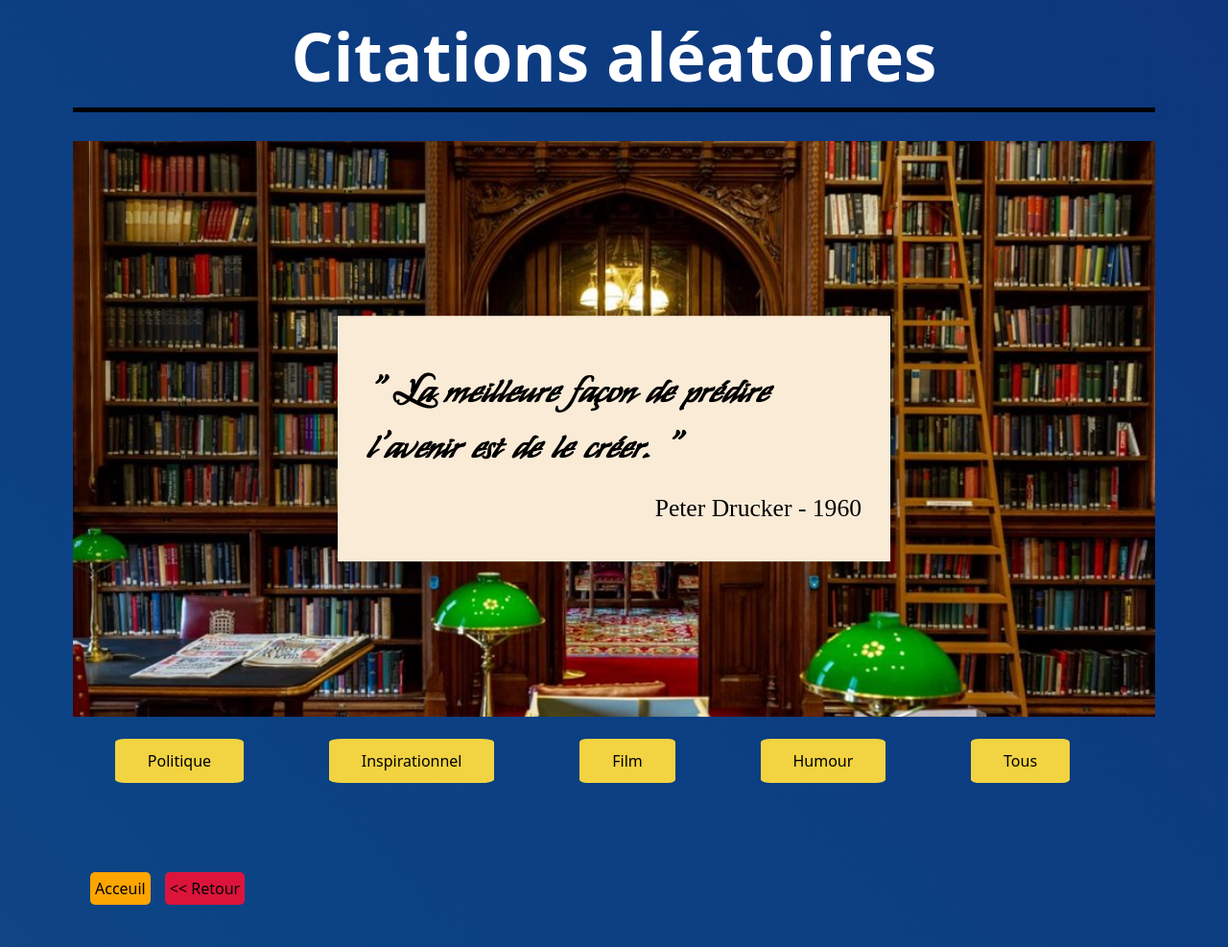
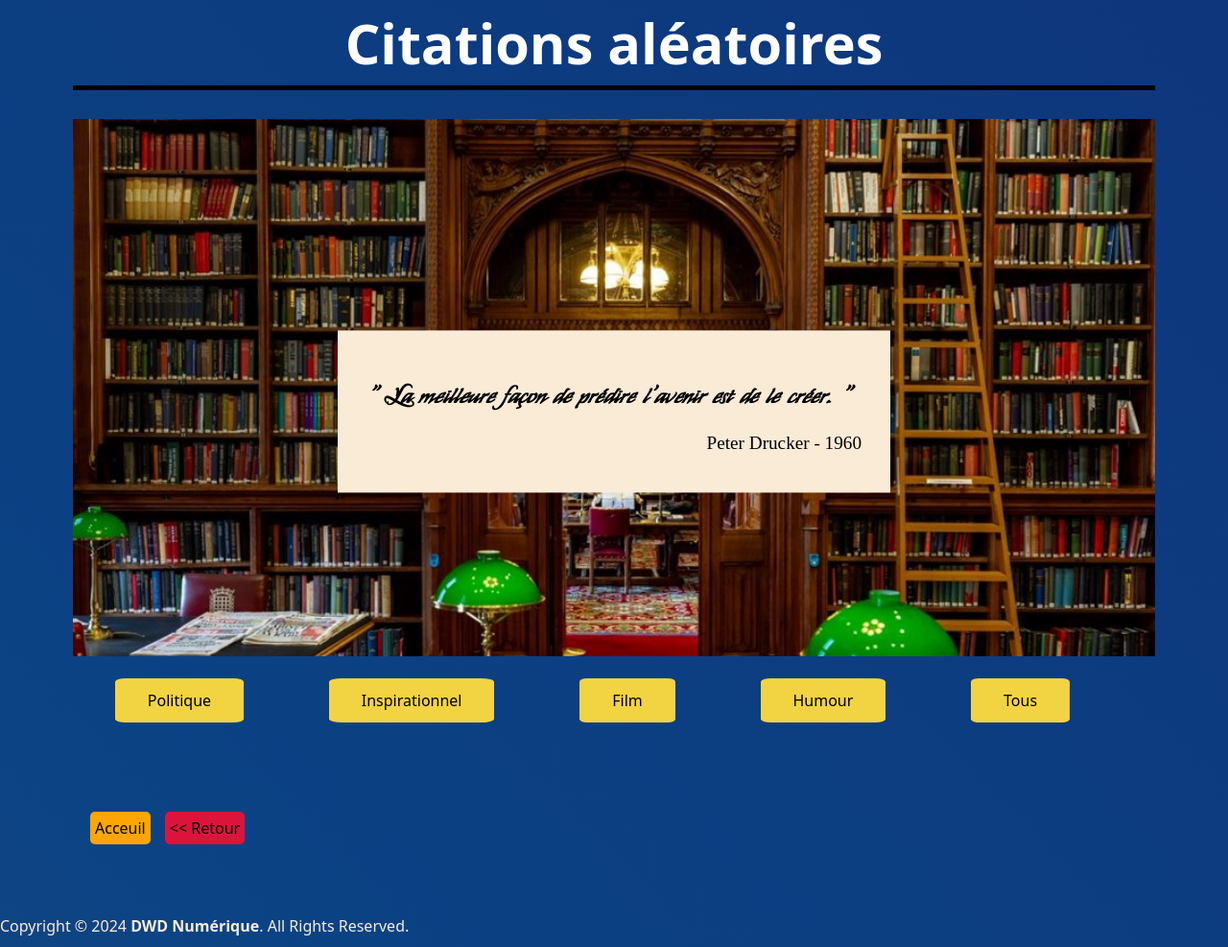
Before and after one commit to dday33480/randomquotesapp, a Django app: page /results/ in a window 1280 px wide. Shown: the top 987 px of the page at 96% size. Run offline with Django 5.2, Linux system fonts and the light colour scheme; data comes from the database, SQL or seed files in the repository.

Commit message:
style: Adjust css for sizing

```diff
--- a/quotes/static/css/main.css
+++ b/quotes/static/css/main.css
@@ -84,7 +84,7 @@ h1 {
     border-bottom-style: solid;
     border-color: black;
     border-width: 5px;
-    font-size: 6vw;
+    font-size: 4vw;
     margin: 0;
     padding-bottom: 10px;
     padding-top: 10px;
@@ -107,7 +107,7 @@ h2 {
 #header-text {
     text-decoration: none;
     color: white;
-    font-size: 90%;
+    font-size: 4.5vw;
     font-weight: 700;
 }
 
@@ -260,7 +260,7 @@ a {
     background-repeat: no-repeat;
     background-size: cover;
     margin-top: 30px;
-    min-height: 75vh;
+    min-height: 70vh;
 }
 
 .quote-result-page.loaded {
@@ -294,7 +294,7 @@ a {
 #quote {
     color: black;
     font-family: 'my_soulregular', 'Times New Roman', Times, serif;
-    font-size: 3vw;
+    font-size: 2vw;
     font-weight: 800;
 }
 
@@ -311,7 +311,7 @@ a {
     color: black;
     display: flex;
     font-family: 'Times New Roman', Times, serif;
-    font-size: 2vw;
+    font-size: 1.5vw;
     justify-content: right;
 }
 
```
